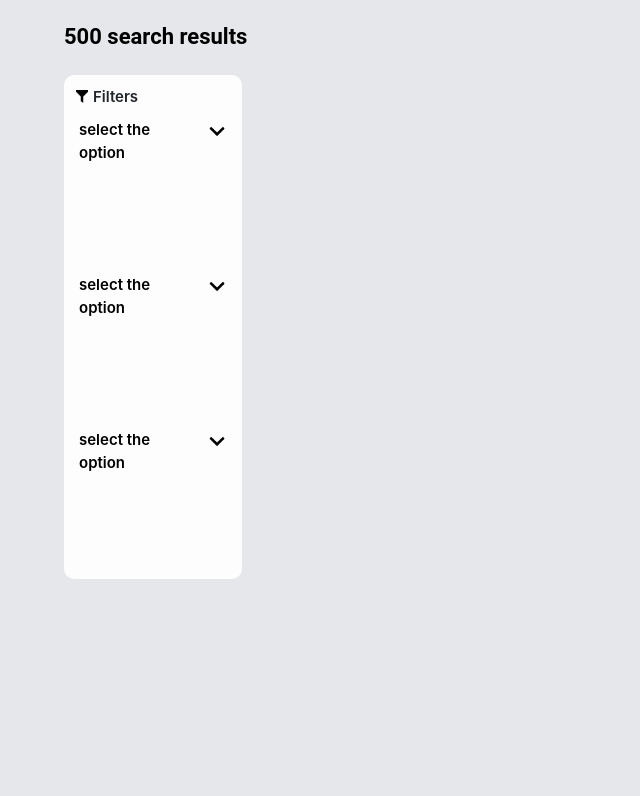
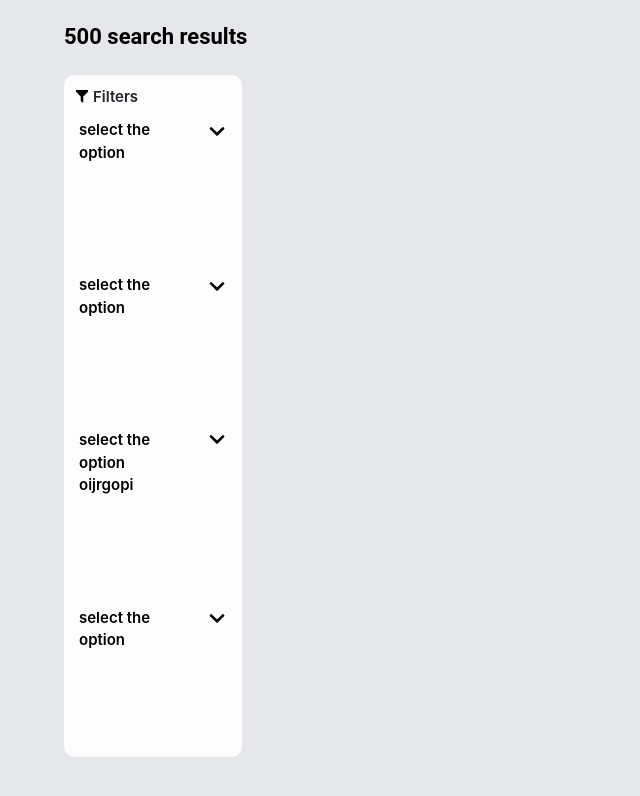
Before and after one commit to satyanikithdandamudi/jobfiltersection, a plain HTML site: page index.html in a window 1280 px wide. Shown: the whole page, without its empty margins (0-640 px from the left). Drawn offline with nearby package versions, Linux system fonts and the light colour scheme.

Commit message:
added bar

```diff
--- a/index.html
+++ b/index.html
@@ -86,10 +86,13 @@
 
                         <div class="d-flex flex-row select-box">
                             <details class="select-box-container">
-                                <summary class="select-box-label d-flex flex-row">
-                                    select the option
-                                    <div>
+                                <summary class="select-box-label">
+
+                                    <div class="d-flex flex-row"> select the option
                                         <img class="dropdown-icon" src="assets/dropdown-icon.png"/>
+                                      </div>
+                                      <div class="">
+                                        oijrgopi
                                       </div>
                                 </summary>
                                 <div class="options">
@@ -109,6 +112,23 @@
                               </details>
                         </div>
 
+                        <div class="d-flex flex-row select-box">
+                          <details class="select-box-container">
+                              <summary class="select-box-label d-flex flex-row">
+                                  select the option
+                                  <div>
+                                      <img class="dropdown-icon" src="assets/dropdown-icon.png"/>
+                                    </div>
+                              </summary>
+                              <div class="options">
+                                <label>
+                                  <input type="range" min="0" max="20" value="0"/>
+                                    0-20
+                                </label>
+                              </div>
+                            </details>
+                      </div>
+
 
 
                     </div>
```
